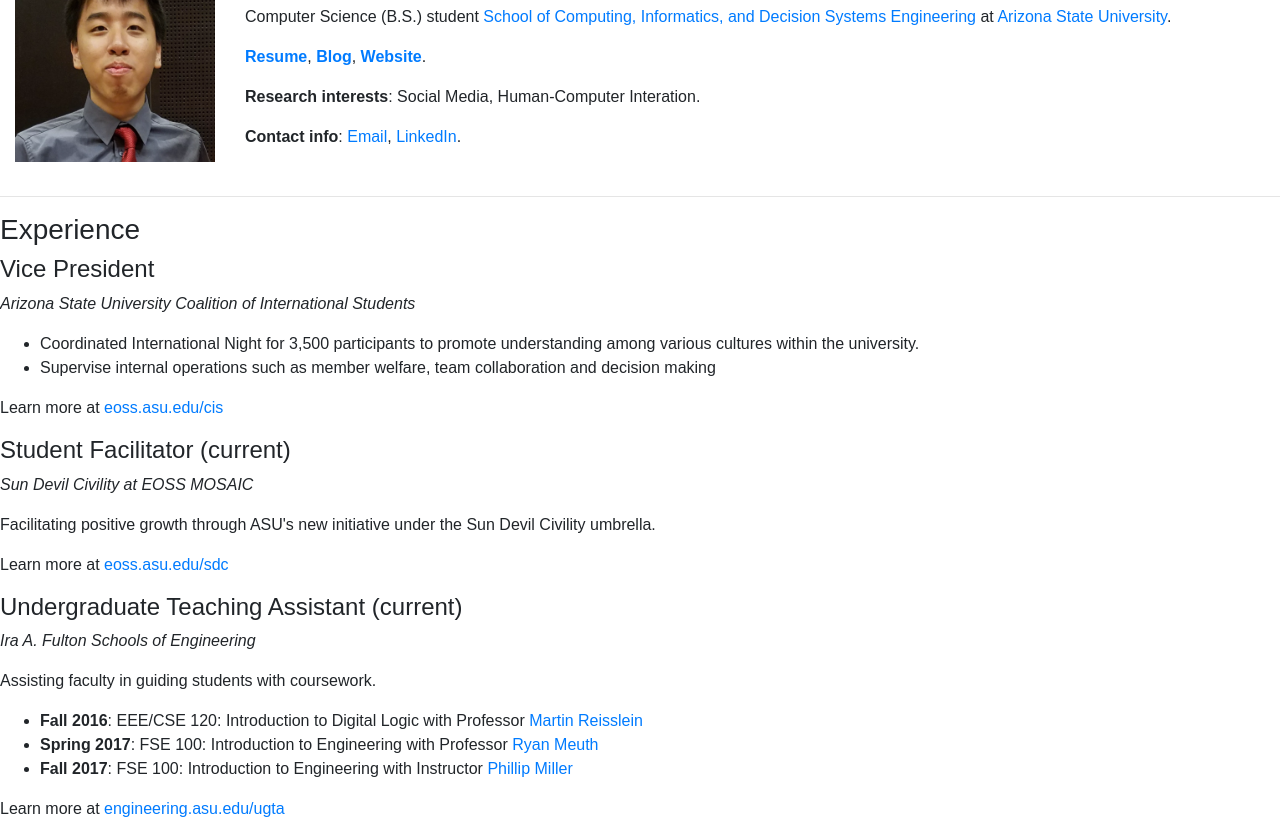
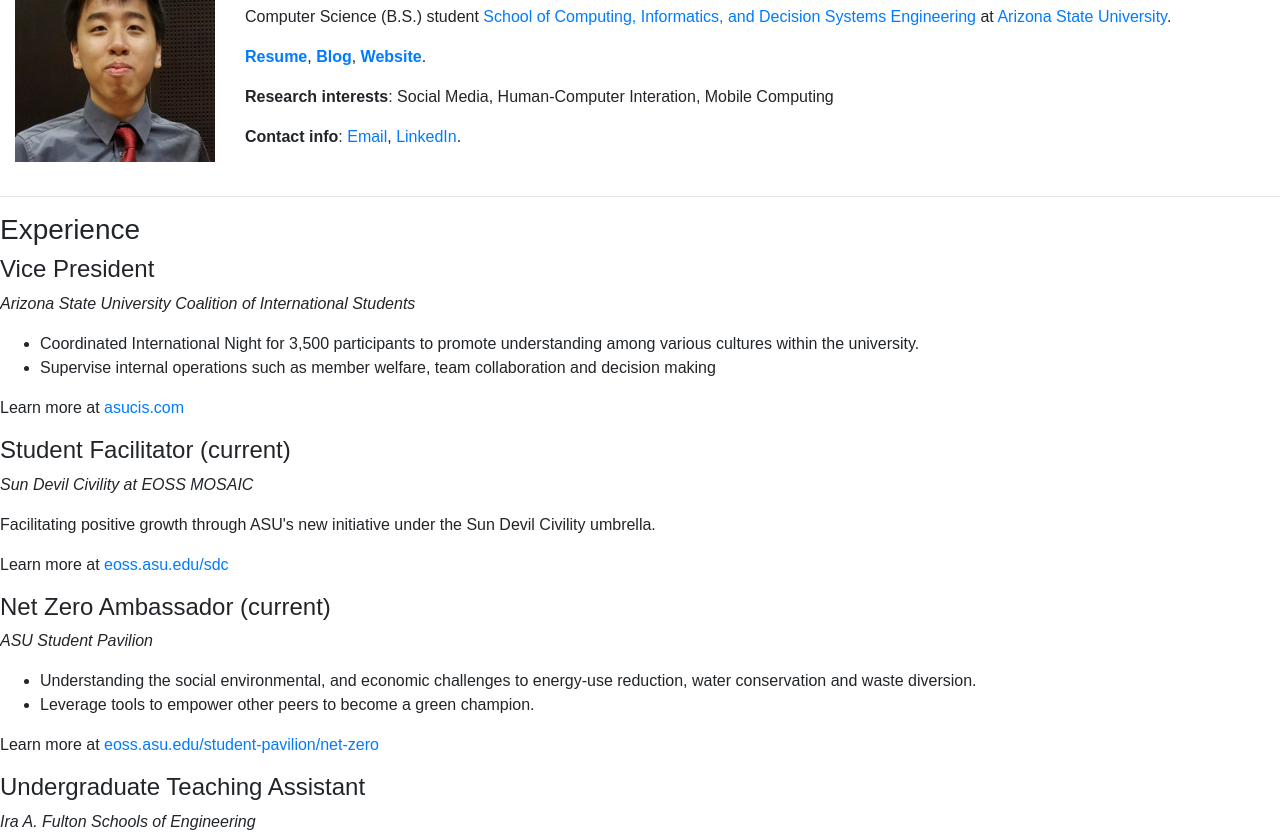
Before and after one commit to dickwyn/dyong, a plain HTML site: page index.html in a window 1280 px wide. Shown: the part 56-890 px from the top of the page. Drawn offline with nearby package versions, Linux system fonts and the light colour scheme.

Commit message:
updated information

```diff
--- a/index.html
+++ b/index.html
@@ -1,5 +1,6 @@
 <!DOCTYPE html>
 <html lang="en">
+
 <head>
     <meta charset="utf-8">
     <meta http-equiv="X-UA-Compatible" content="IE=edge">
@@ -19,22 +20,29 @@
 
     <style type="text/css">
         body {
-          font-family:Arial;
+            font-family: Arial;
         }
     </style>
 
     <script>
-      (function(i,s,o,g,r,a,m){i['GoogleAnalyticsObject']=r;i[r]=i[r]||function(){
-      (i[r].q=i[r].q||[]).push(arguments)},i[r].l=1*new Date();a=s.createElement(o),
-      m=s.getElementsByTagName(o)[0];a.async=1;a.src=g;m.parentNode.insertBefore(a,m)
-      })(window,document,'script','https://www.google-analytics.com/analytics.js','ga');
+        (function(i, s, o, g, r, a, m) {
+            i['GoogleAnalyticsObject'] = r;
+            i[r] = i[r] || function() {
+                (i[r].q = i[r].q || []).push(arguments)
+            }, i[r].l = 1 * new Date();
+            a = s.createElement(o),
+                m = s.getElementsByTagName(o)[0];
+            a.async = 1;
+            a.src = g;
+            m.parentNode.insertBefore(a, m)
+        })(window, document, 'script', 'https://www.google-analytics.com/analytics.js', 'ga');
 
         ga('create', 'UA-64177134-2', 'auto');
         ga('send', 'pageview');
-
     </script>
 
 </head>
+
 <body>
 
     <table cellpadding=15>
@@ -45,7 +53,7 @@
             <h2>Dick Wyn Yong</h2>
             <p>Computer Science (B.S.) student <a href="https://cidse.engineering.asu.edu/">School of Computing, Informatics, and Decision Systems Engineering</a> at <a href="http://www.asu.edu">Arizona State University</a>.</p>
             <p><b><a href="resume-v7.pdf" target="_blank">Resume</a></b>, <b><a href="https://blog.dickwyn.xyz/" target="_blank">Blog</a></b>, <b><a href="https://www.dickwyn.xyz/" target="_blank">Website</a></b>.</p>
-        <p><b>Research interests</b>: Social Media, Human-Computer Interation.</p>
+            <p><b>Research interests</b>: Social Media, Human-Computer Interation, Mobile Computing</p>
             <p><b>Contact info</b>: <a href="mailto:dickwyn@asu.edu">Email</a>, <a href="https://www.linkedin.com/in/dickwyn" target="_blank">LinkedIn</a>.</p>
         </td>
     </table>
@@ -63,14 +71,25 @@
             Supervise internal operations such as member welfare, team collaboration and decision making
         </li>
     </ul>
-    <p>Learn more at <a href="https://eoss.asu.edu/student-engagement/international/CIS" target="_blank">eoss.asu.edu/cis</a></p>
+    <p>Learn more at <a href="https://www.asucis.com" target="_blank">asucis.com</a></p>
 
     <h4>Student Facilitator (current)</h4>
     <p><i>Sun Devil Civility at EOSS MOSAIC</i></p>
     <p>Facilitating positive growth through ASU's new initiative under the Sun Devil Civility umbrella.</p>
     <p>Learn more at <a href="https://eoss.asu.edu/sdc" target="_blank">eoss.asu.edu/sdc</a></p>
 
-    <h4>Undergraduate Teaching Assistant (current)</h4>
+    <h4>Net Zero Ambassador (current)</h4>
+    <p><i>ASU Student Pavilion</i></p>
+    <ul>
+        <li>Understanding the social environmental, and economic challenges to energy-use reduction, water conservation and waste diversion.
+        </li>
+        <li>
+            Leverage tools to empower other peers to become a green champion.
+        </li>
+    </ul>
+        <p>Learn more at <a href="https://eoss.asu.edu/student-pavilion/net-zero" target="_blank">eoss.asu.edu/student-pavilion/net-zero</a></p>
+
+        <h4>Undergraduate Teaching Assistant</h4>
         <p><i>Ira A. Fulton Schools of Engineering</i></p>
         <p>Assisting faculty in guiding students with coursework.</p>
         <ul>
@@ -99,4 +118,5 @@
         <!-- Include all compiled plugins (below), or include individual files as needed -->
         <script src="js/bootstrap.min.js"></script>
 </body>
+
 </html>
```
Lines whose indentation alone changed are shown as unchanged.
